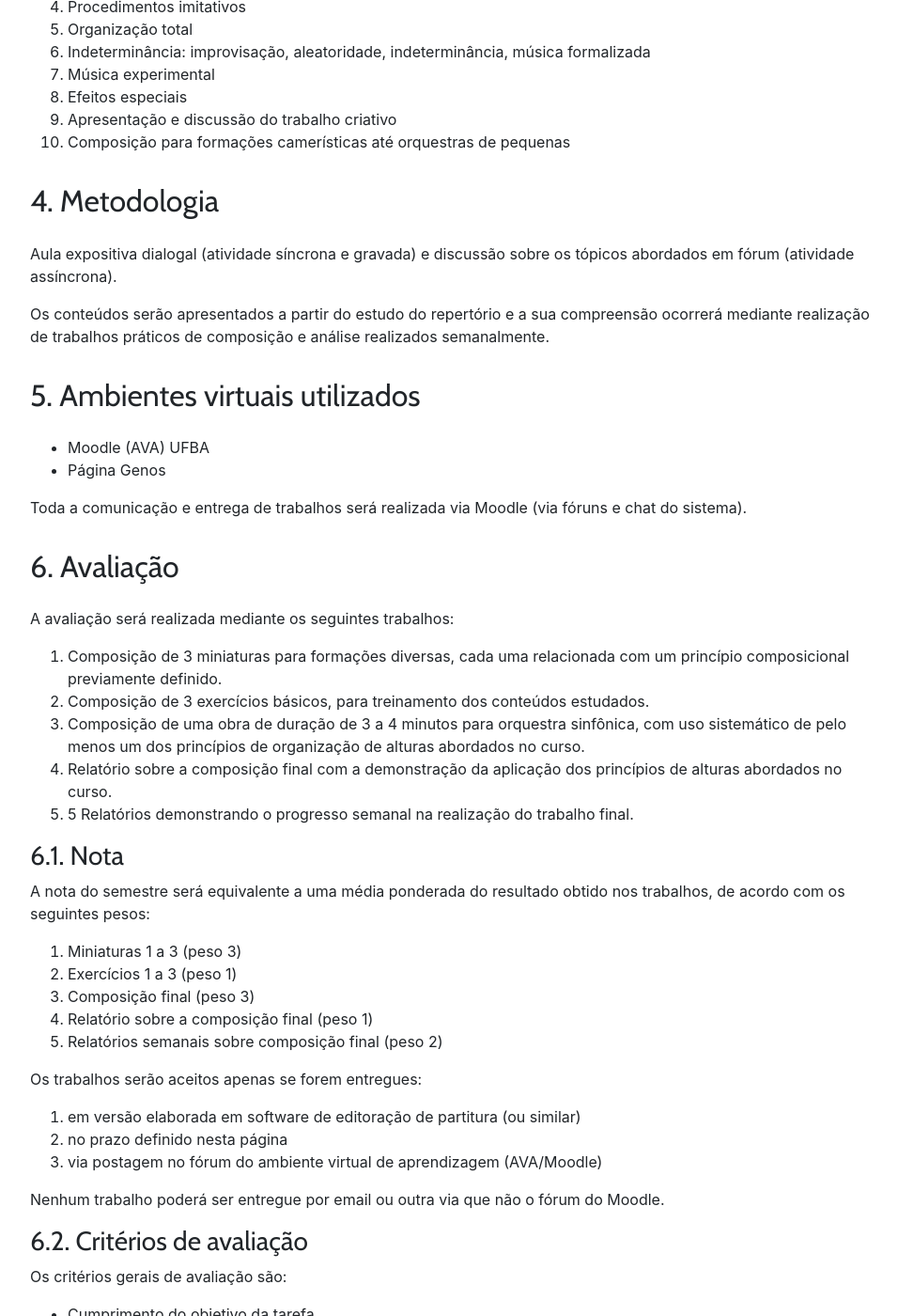
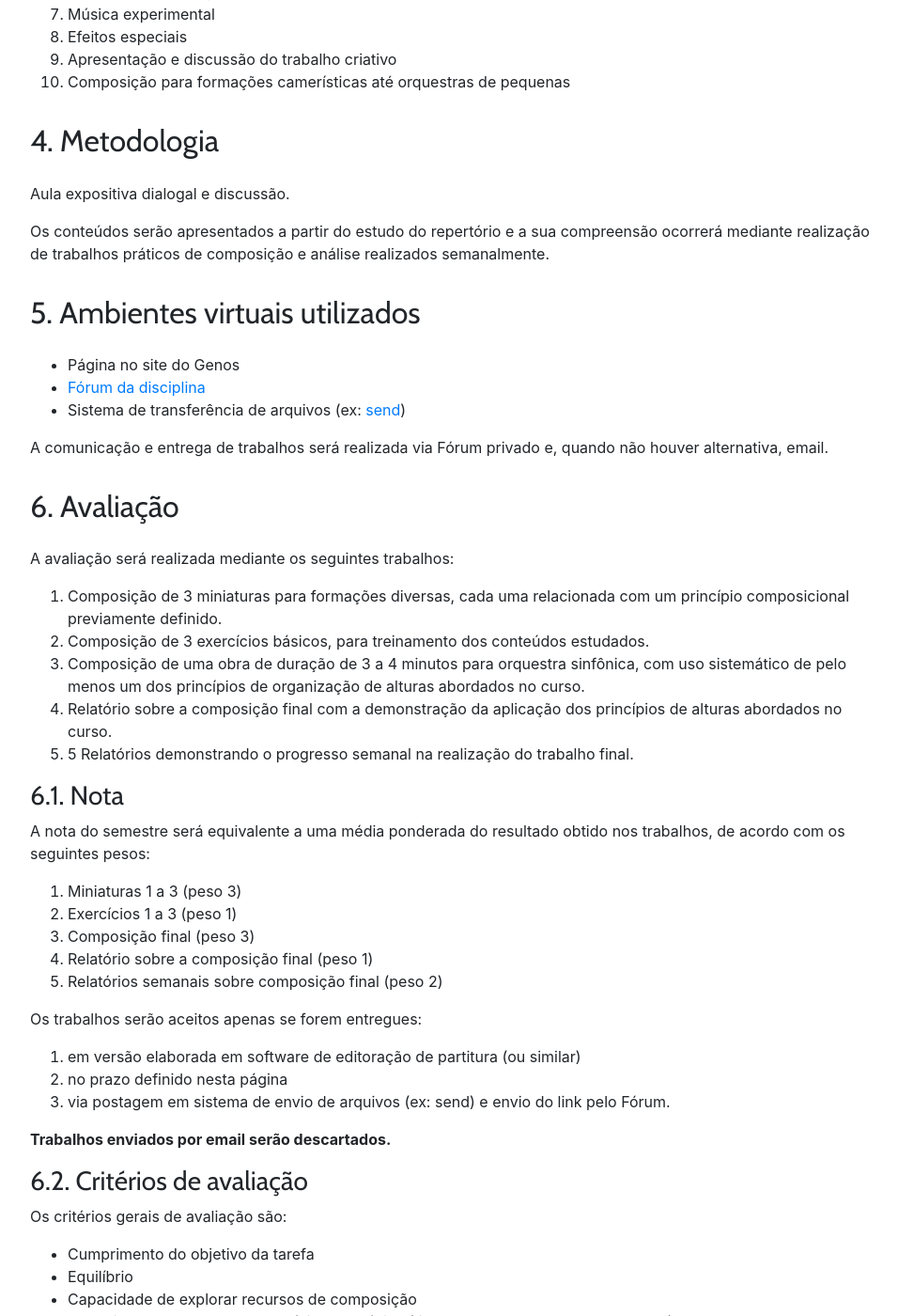
Before and after one commit to kroger/genosmus, a Jekyll site: the page built from _marcos/musb14.md, in a window 1280 px wide and 1400 px high, scrolled down 1153 px. Shown: the whole window at 94% size, without its empty margins (68-1024 px from the left). Built offline with Jekyll 4.4.1, drawn with Linux system fonts in a browser that asks for light colours; nearby versions of some CDN libraries; the table of contents is made by our own code; some of the changed text lies outside the part shown.

Commit message:
Atualiza ferramentas (fórum x moodle)
- Usa fórum privado sampaio ao invés de Moodle

```diff
--- a/_marcos/musb14.md
+++ b/_marcos/musb14.md
@@ -5,8 +5,6 @@ toc: true
 number_sections: true
 level: graduacao
 ---
-
-**Obs**: No semestre 2023.1, as aulas serão ministradas pelo mestrando Sidnei Marques de Oliveira, em estágio docente sob orientação do Prof. Marcos.
 
 ## 1. Ementa
 
@@ -21,36 +19,36 @@ dimensões.
 Ao final do curso espera-se que o estudante seja capaz de:
 
 1. Utilizar variados princípios de organização de alturas na Composição Musical.
-2. Compor em formato de miniatura
-3. Compor para formações camerísticas diversas, como quarteto de cordas, quarteto de trombones, etc.
-4. Compor para orquestra sinfônica
+1. Compor em formato de miniatura
+1. Compor para formações camerísticas diversas, como quarteto de cordas, quarteto de trombones, etc.
+1. Compor para orquestra sinfônica
 
 ## 3. Conteúdo programático
 
 1. Politonalidade
-2. Serialismo
-3. Conjunto de classes de notas
-4. Procedimentos imitativos
-5. Organização total
-6. Indeterminância: improvisação, aleatoridade, indeterminância,
-   música formalizada
-7. Música experimental
-8. Efeitos especiais
-9. Apresentação e discussão do trabalho criativo
-10. Composição para formações camerísticas até orquestras de pequenas
+1. Serialismo
+1. Conjunto de classes de notas
+1. Procedimentos imitativos
+1. Organização total
+1. Indeterminância: improvisação, aleatoridade, indeterminância, música formalizada
+1. Música experimental
+1. Efeitos especiais
+1. Apresentação e discussão do trabalho criativo
+1.  Composição para formações camerísticas até orquestras de pequenas
 
 ## 4. Metodologia
 
-Aula expositiva dialogal (atividade síncrona e gravada) e discussão sobre os tópicos abordados em fórum (atividade assíncrona).
+Aula expositiva dialogal e discussão.
 
 Os conteúdos serão apresentados a partir do estudo do repertório e a sua compreensão ocorrerá mediante realização de trabalhos práticos de composição e análise realizados semanalmente.
 
 ## 5. Ambientes virtuais utilizados
 
-- Moodle (AVA) UFBA
-- Página Genos
+- Página no site do Genos
+- [Fórum da disciplina](https://forum.sampaio.me)
+- Sistema de transferência de arquivos (ex: [send](https://send.ephemeral.land/))
 
-Toda a comunicação e entrega de trabalhos será realizada via Moodle (via fóruns e chat do sistema).
+A comunicação e entrega de trabalhos será realizada via Fórum privado e, quando não houver alternativa, email.
 
 ## 6. Avaliação
 
@@ -86,9 +84,9 @@ Os trabalhos serão aceitos apenas se forem entregues:
 
 1. em versão elaborada em software de editoração de partitura (ou similar)
 1. no prazo definido nesta página
-1. via postagem no fórum do ambiente virtual de aprendizagem (AVA/Moodle)
+1. via postagem em sistema de envio de arquivos (ex: send) e envio do link pelo Fórum.
 
-Nenhum trabalho poderá ser entregue por email ou outra via que não o fórum do Moodle.
+**Trabalhos enviados por email serão descartados.**
 
 ### 6.2. Critérios de avaliação
 
@@ -392,19 +390,12 @@ Gary L. Wittlich, 322–87. Englewood Cliffs, NJ: Prentice Hall.
 
 ## 13. Links
 
-- Playlist com vídeos no
-  [YouTube](https://www.youtube.com/playlist?list=PLTuRmdq29AClLBNT0sWKN3BOZDhwjp1F3).
-- [Conteúdo
-  programático](http://dmusufba.com/docs/conteudos/pdf/MUSB14%20Composicao%20V.pdf)
-  aprovado pelo Departamento de Música
-- [PC
-  Calculate](http://www.mta.ca/pc-set/calculator/pc_calculate.html) -
-  Calculadora de classes de notas
-- [Contour Metrics](https://contour.sampaio.me) - Calculadora de
-  contornos
-- [Dobrado
-  182](https://jornalggn.com.br/sites/default/files/documentos/dob000117.pdf) -
-  Partitura
+- [Fórum da disciplina](https://forum.sampaio.me)
+- Playlist com vídeos no [YouTube](https://www.youtube.com/playlist?list=PLTuRmdq29AClLBNT0sWKN3BOZDhwjp1F3).
+- [Conteúdo programático](http://dmusufba.com/docs/conteudos/pdf/MUSB14%20Composicao%20V.pdf) aprovado pelo Departamento de Música
+- [PC Calculate](http://www.mta.ca/pc-set/calculator/pc_calculate.html) - Calculadora de classes de notas
+- [Contour Metrics](https://contour.sampaio.me) - Calculadora de contornos
+- [Dobrado 182](https://jornalggn.com.br/sites/default/files/documentos/dob000117.pdf) - Partitura
 
 <hr>
 
```
Also changed, not shown: other parts of _marcos/musb14.md (+6 -6 lines), _marcos/musa69.md (+2 -1 lines), _marcos/musa71.md (+19 -18 lines).
